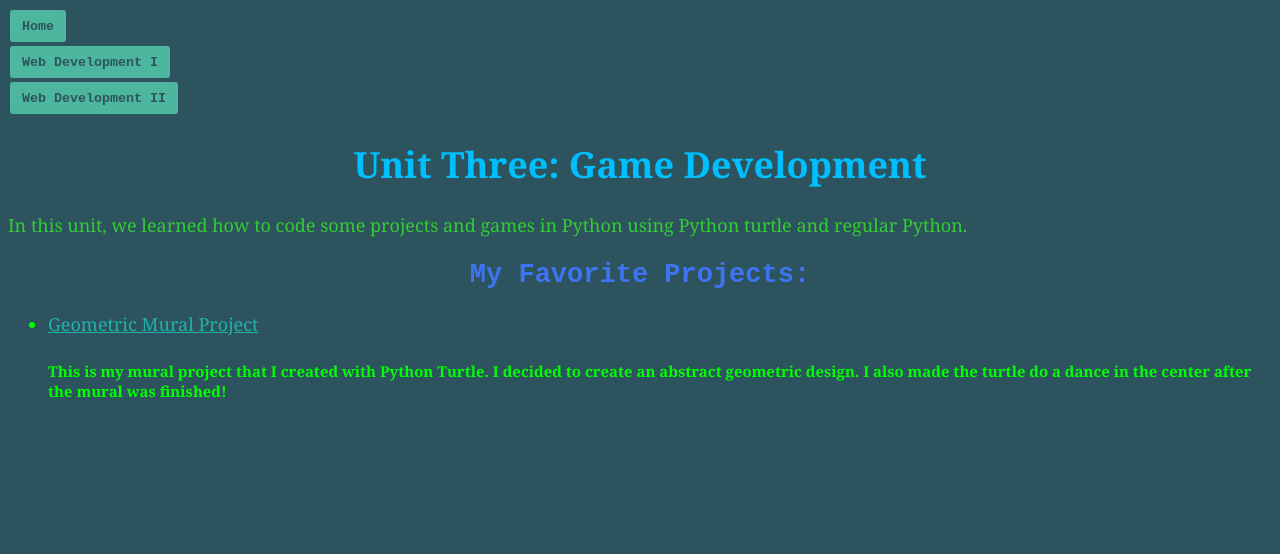
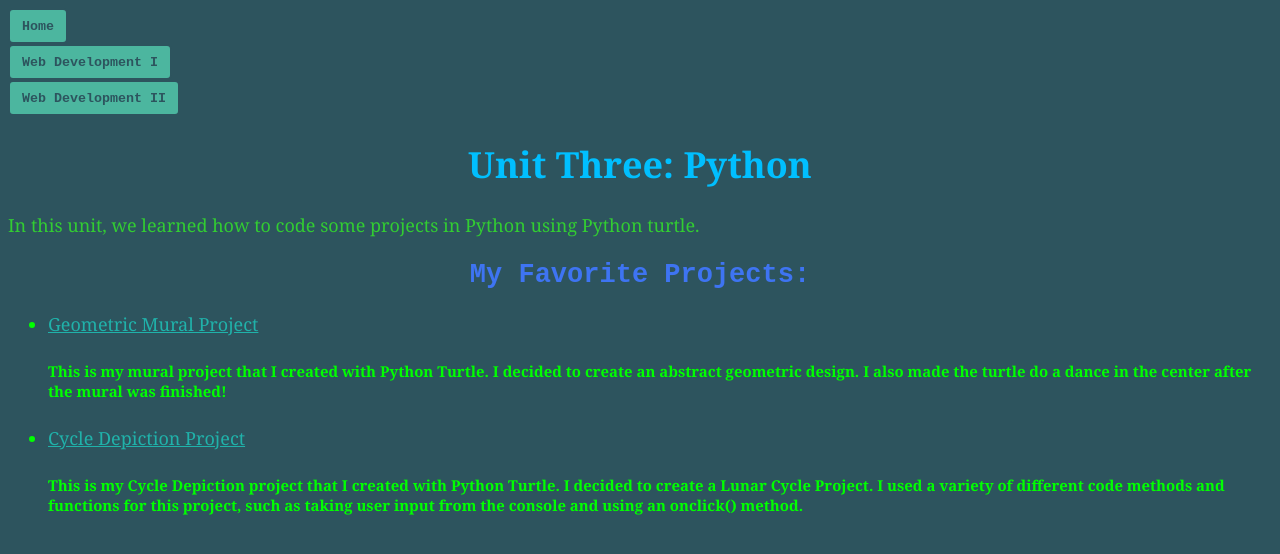
Before and after one commit to VAvyukt/web-development, a plain HTML site: page ComplexProjects/VivaanCompSciPortfolio/py.html in a window 1280 px wide. Drawn offline with Linux system fonts and the light colour scheme.

Commit message:
Made some edits to my python page.

```diff
--- a/ComplexProjects/VivaanCompSciPortfolio/gd.html
+++ b/ComplexProjects/VivaanCompSciPortfolio/py.html
@@ -1,7 +1,7 @@
 <!DOCTYPE html>
 <html>
     <head>
-        <title>Unit Three: Game Development</title>
+        <title>Unit Three: Python</title>
         <link rel="stylesheet" type="text/css" href="style.css">
     </head>
     <body>
@@ -16,12 +16,14 @@
     <button>
         <a href="wd2.html">Web Development II</a>
     </button>
-     <h1 id="h1-title">Unit Three: Game Development</h1>
-     <p>In this unit, we learned how to code some projects and games in Python using Python turtle and regular Python.</p>
+     <h1 id="h1-title">Unit Three: Python</h1>
+     <p>In this unit, we learned how to code some projects in Python using Python turtle.</p>
       <h2 class="h2-title">My Favorite Projects:</h2>
     <ul class="style-lst-stl-type-ul">
         <li><a href="https://codehs.com/sandbox/aquawombat9146/vivaans-mural">Geometric Mural Project</a></li>
         <h5>This is my mural project that I created with Python Turtle. I decided to create an abstract geometric design. I also made the turtle do a dance in the center after the mural was finished!</h5>
+        <li><a href="https://codehs.com/sandbox/aquawombat9146/vagrawal26cycleproject">Cycle Depiction Project</a></li>
+        <h5>This is my Cycle Depiction project that I created with Python Turtle. I decided to create a Lunar Cycle Project. I used a variety of different code methods and functions for this project, such as taking user input from the console and using an onclick() method.</h5>
         <br>
     </body>
 </html>
```
Also changed, not shown: ComplexProjects/VivaanCompSciPortfolio/home.html (+1 -1 lines).
